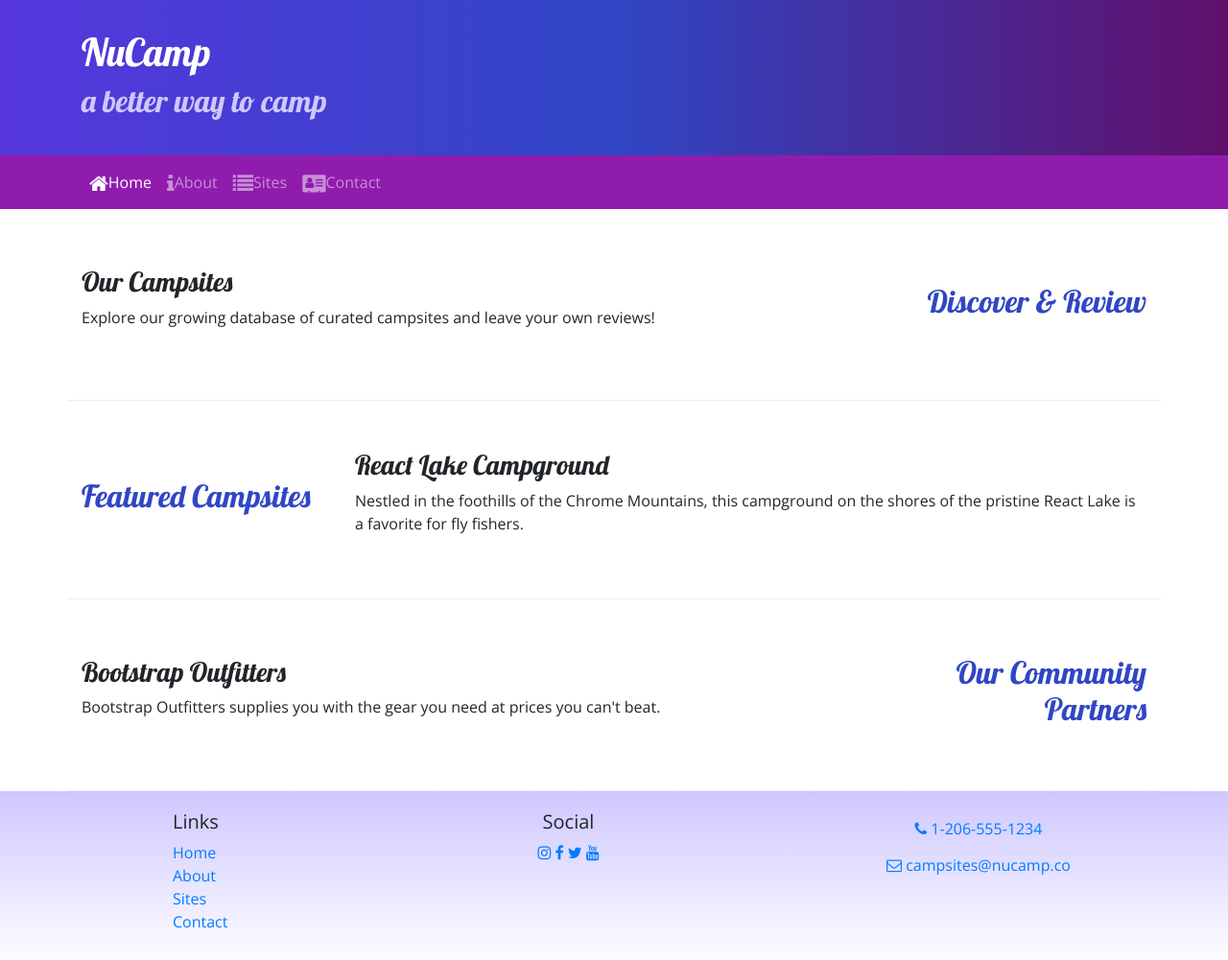
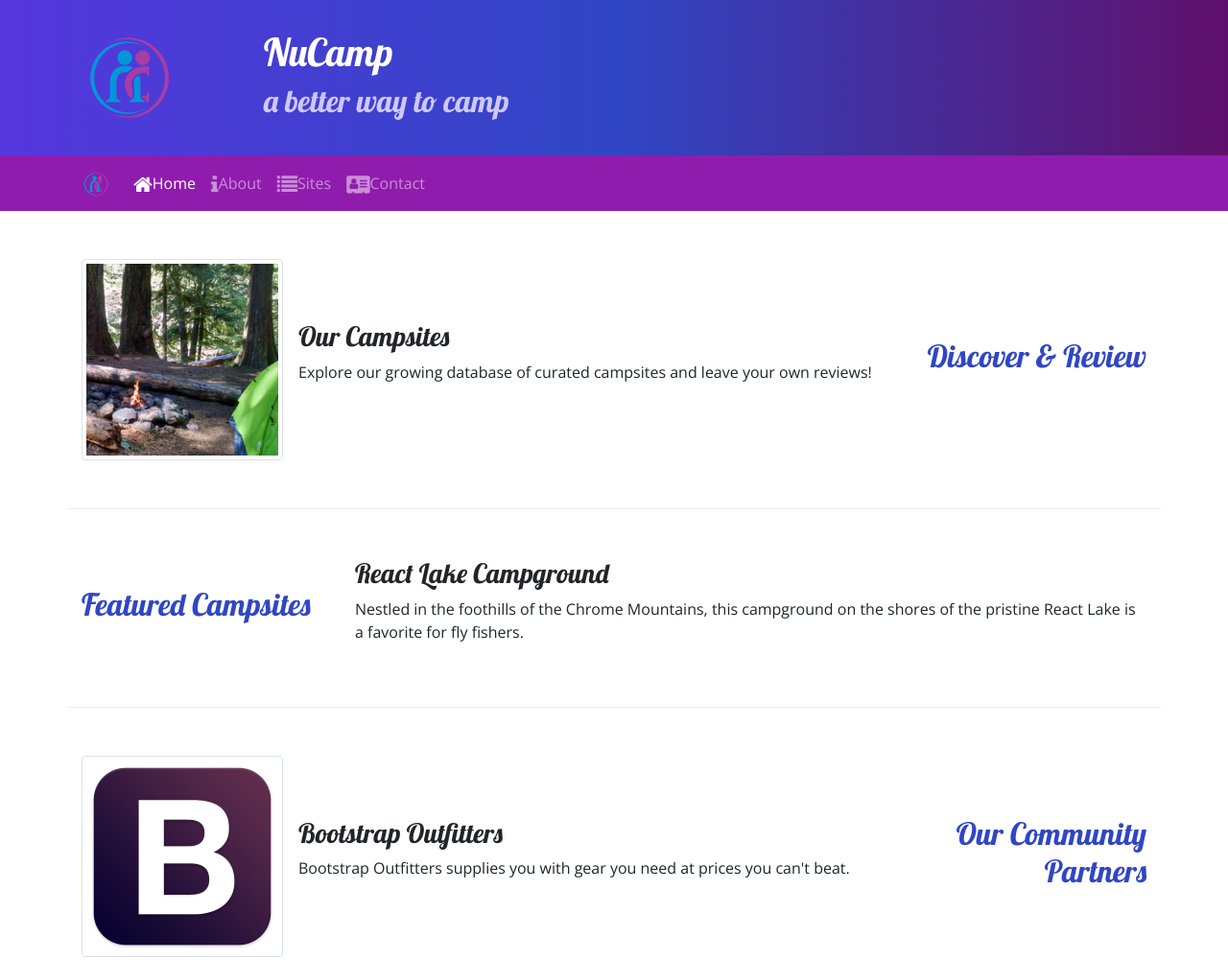
Before and after one commit to KenMNguyen/Bootstrap, a website: page index.html in a window 1280 px wide. Shown: the top 1001 px of the page at 96% size. Drawn offline with nearby package versions, Linux system fonts and the light colour scheme.

Commit message:
Images and Media

```diff
--- a/index.html
+++ b/index.html
@@ -24,6 +24,9 @@
     <header class="jumbotron jumbotron-fluid">
         <div class="container">
             <div class="row">
+                <div class="col-4 col-sm-3 col-md-2 align-self-center">
+                    <img src="img/logo.png" class="img-fluid" />
+                 </div>
                 <div class="col">
                     <h1>NuCamp</h1>
                     <h2>a better way to camp</h2>
@@ -34,7 +37,8 @@
 
     <nav class="navbar navbar-expand-sm navbar-dark sticky-top">
         <div class="container">
-            <button class="navbar-toggler ml-auto" type="button" data-toggle="collapse" data-target="#nucampNavbar">
+            <a class="navbar-brand" href="#"><img src="img/logo.png" height="30" width="30" /></a>
+            <button class="navbar-toggler" type="button" data-toggle="collapse" data-target="#nucampNavbar">
                 <span class="navbar-toggler-icon"></span>
             </button>
             <div class="collapse navbar-collapse" id="nucampNavbar">
@@ -55,8 +59,13 @@
                 <h2 class="text-sm-right">Discover & Review</h2>
             </div>
             <div class="col">
-                <h3>Our Campsites</h3>
-                <p class="d-none d-sm-block">Explore our growing database of curated campsites and leave your own reviews!</p>
+                <div class="media">
+                    <img class="d-flex mr-3 img-thumbnail" src="img/breadcrumb-trail-thumb.jpg" alt="Breadcrumb Trail" />
+                    <div class="media-body align-self-center">
+                        <h3>Our Campsites</h3>
+                        <p class="d-none d-sm-block">Explore our growing database of curated campsites and leave your own reviews!</p>
+                    </div>
+                </div>
             </div>
         </div>
 
@@ -75,8 +84,13 @@
                 <h2 class="text-sm-right">Our Community Partners</h2>
             </div>
             <div class="col">
-                <h3>Bootstrap Outfitters</h3>
-                <p>Bootstrap Outfitters supplies you with the gear you need at prices you can't beat.</p>
+                <div class="media">
+                    <img class="d-flex mr-3 img-thumbnail" src="img/bootstrap-thumb.png" alt="Bootstrap Outfitters" />
+                    <div class="media-body align-self-center">
+                        <h3>Bootstrap Outfitters</h3>
+        				<p class="d-none d-sm-block">Bootstrap Outfitters supplies you with gear you need at prices you can't beat.</p>
+                    </div>
+                </div>
             </div>
         </div>
     </div>
```
Also changed, not shown: aboutus.html (+5 -1 lines), contactus.html (+5 -1 lines), img/bootstrap-thumb.png (added), img/breadcrumb-trail-thumb.jpg (added), img/breadcrumb-trail.jpg (added), img/chrome-river-thumb.jpg (added), img/chrome-river.jpg (added), img/logo.png (added), img/react-lake-thumb.jpg (added), img/react-lake.jpg (added), 2 other files.
